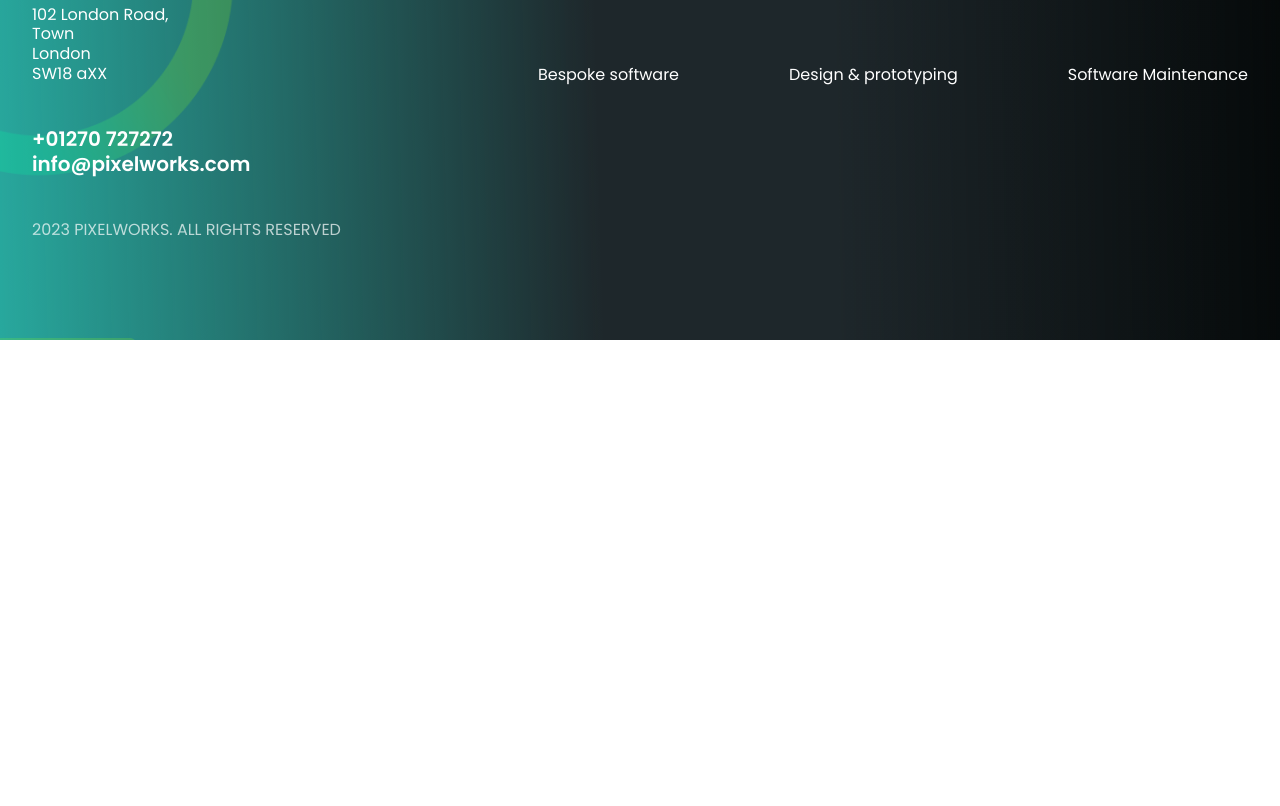
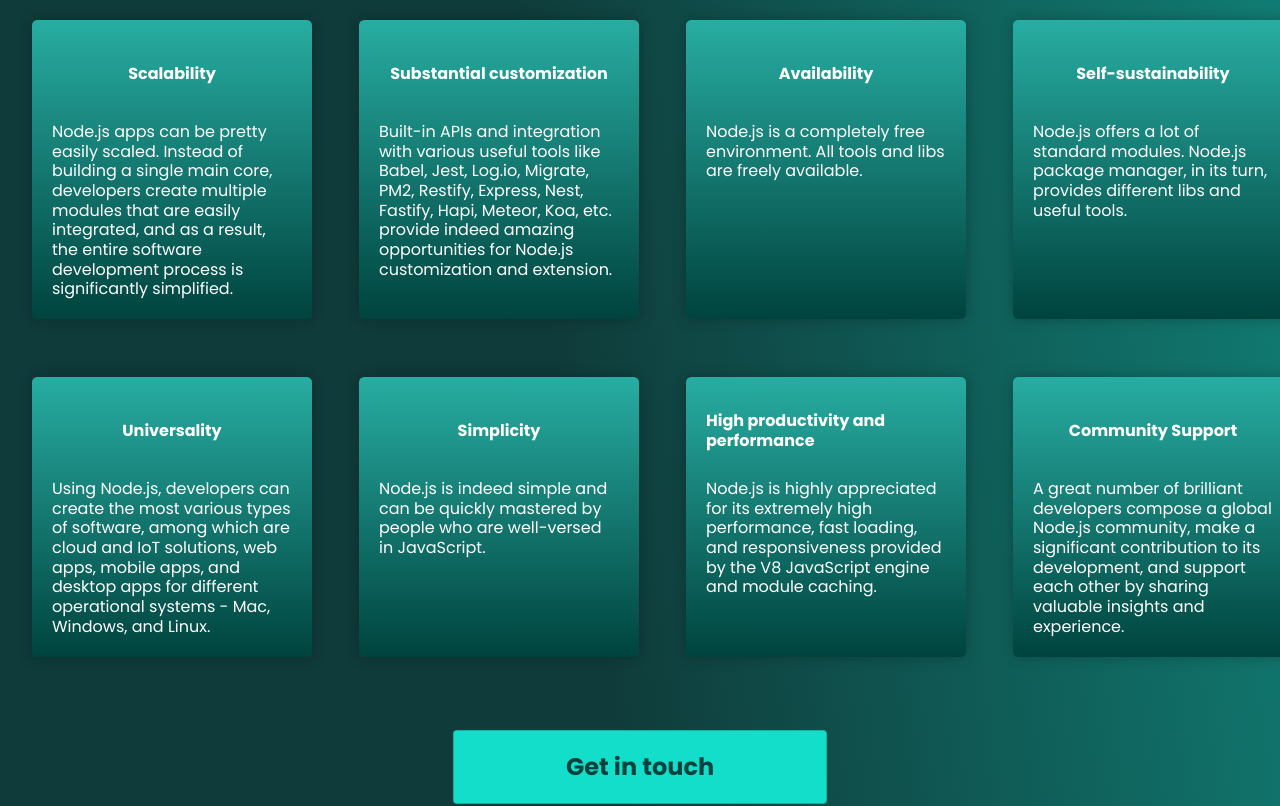
Before and after one commit to mosesmawuru/pixelworks-frontend-react, a React (Create React App) app: page /speciality in a window 1280 px wide. Shown: the part 1695-2501 px from the top of the page. Before the commit the page ends 2035 px from the top, so only its background shows below. Built offline with nearby package versions, Linux system fonts and the light colour scheme.

Commit message:
feat: advantages section created

```diff
--- a/src/components/Button/index.tsx
+++ b/src/components/Button/index.tsx
@@ -19,12 +19,15 @@ export const Button: React.FC<ButtonProps> = ({
   onClick,
   label,
   height,
+  className,
 }) => {
   return (
     <ButtonWrapper
+      className={className}
       onClick={onClick}
       style={{
-        width: width ? width + "px" : "100%",
+        maxWidth: width ? width + "px" : "100%",
+        width: "100%",
         height: height ? height + "px" : "40px",
         color: fColor ? fColor : "#fff",
         background: bgColor ? bgColor : "#13DEC9",
--- /dev/null
+++ b/src/components/GradientCard/index.tsx
@@ -0,0 +1,29 @@
+// @import npm modules
+import React from "react";
+
+// @import styled-components
+import { GradientCardWrapper } from "./styles";
+
+export type GradientCardProps = {
+  icon?: string;
+  title?: string;
+  desc?: string;
+};
+
+export const GradientCard: React.FC<GradientCardProps> = ({
+  title,
+  desc,
+  icon,
+}) => {
+  return (
+    <GradientCardWrapper>
+      {icon && (
+        <div>
+          <img src={icon} alt="" />
+        </div>
+      )}
+      <h4>{title}</h4>
+      <p>{desc}</p>
+    </GradientCardWrapper>
+  );
+};
--- /dev/null
+++ b/src/components/GradientCard/styles.ts
@@ -0,0 +1,29 @@
+import styled from "styled-components";
+
+export const GradientCardWrapper = styled.div`
+  background: linear-gradient(180deg, #28ada2 0%, #00433e 100%);
+  box-sizing: border-box;
+  box-shadow: 0px 0px 14px rgba(0, 0, 0, 0.25);
+  border-radius: 5.24351px;
+  height: 100%;
+  color: #ffffff;
+  padding: 20px;
+  & > :not(:first-child) {
+    margin-top: 14px;
+  }
+  h4 {
+    width: 240px;
+    height: 68px;
+    display: flex;
+    align-items: center;
+    justify-content: center;
+    font-weight: 700;
+    font-size: 16px;
+    line-height: 123%;
+  }
+  p {
+    font-weight: 400;
+    font-size: 16px;
+    line-height: 123%;
+  }
+`;
--- a/src/components/index.ts
+++ b/src/components/index.ts
@@ -1,4 +1,5 @@
 export * from "./Input";
 export * from "./Checkbox";
 export * from "./Button";
+export * from "./GradientCard";
 export * from "./RequestQuoteCard";
--- /dev/null
+++ b/src/modules/speciality/advantages/index.tsx
@@ -0,0 +1,37 @@
+// @import npm modules
+import React from "react";
+
+// @import styled-components
+import {
+  AdvantagesCardGrid,
+  AdvantagesContainer,
+  AdvantagesWrapper,
+} from "./styles";
+
+// @import page data
+import { advantagesData } from "../data";
+import { Button, GradientCard } from "../../../components";
+
+export const Advantages: React.FC = () => {
+  return (
+    <AdvantagesWrapper>
+      <AdvantagesContainer className="container">
+        <h1>
+          Advantages of using <span>Node.js</span>
+        </h1>
+        <AdvantagesCardGrid>
+          {advantagesData.map((item, key) => (
+            <GradientCard key={key} title={item.title} desc={item.desc} />
+          ))}
+        </AdvantagesCardGrid>
+        <Button
+          label="Get in touch"
+          className="advantage-button"
+          width={372}
+          height={72}
+          fColor="#00433E"
+        />
+      </AdvantagesContainer>
+    </AdvantagesWrapper>
+  );
+};
--- /dev/null
+++ b/src/modules/speciality/advantages/styles.ts
@@ -0,0 +1,38 @@
+import styled from "styled-components";
+
+export const AdvantagesWrapper = styled.div`
+  background: linear-gradient(
+      261.8deg,
+      rgba(19, 222, 201, 0.4) 1.67%,
+      rgba(15, 59, 58, 0) 56.3%
+    ),
+    #0f3b3a;
+`;
+
+export const AdvantagesContainer = styled.div`
+  padding: 109px 0 59px;
+  color: #ffffff;
+  h1 {
+    margin-bottom: 58px;
+    font-weight: 400;
+    font-size: 36px;
+    line-height: 123%;
+    span {
+      color: #13dec9;
+      font-weight: 700;
+    }
+  }
+  .advantage-button {
+    font-weight: 700;
+    font-size: 24px;
+    line-height: 123%;
+    margin: auto;
+    margin-top: 73px;
+  }
+`;
+
+export const AdvantagesCardGrid = styled.div`
+  display: grid;
+  grid-template-columns: repeat(4, 1fr);
+  grid-gap: 58px 47px;
+`;
--- a/src/modules/speciality/data.ts
+++ b/src/modules/speciality/data.ts
@@ -31,3 +31,38 @@ export const whyCheckboxData = [
   "Microsoft",
   "Netflix",
 ];
+
+export const advantagesData = [
+  {
+    title: "Scalability",
+    desc: "Node.js apps can be pretty easily scaled. Instead of building a single main core, developers create multiple modules that are easily integrated, and as a result, the entire software development process is significantly simplified.",
+  },
+  {
+    title: "Substantial customization",
+    desc: "Built-in APIs and integration with various useful tools like Babel, Jest, Log.io, Migrate, PM2, Restify, Express, Nest, Fastify, Hapi, Meteor, Koa, etc. provide indeed amazing opportunities for Node.js customization and extension.",
+  },
+  {
+    title: "Availability",
+    desc: "Node.js is a completely free environment. All tools and libs are freely available.",
+  },
+  {
+    title: "Self-sustainability",
+    desc: "Node.js offers a lot of standard modules. Node.js package manager, in its turn, provides different libs and useful tools.",
+  },
+  {
+    title: "Universality",
+    desc: "Using Node.js, developers can create the most various types of software, among which are cloud and IoT solutions, web apps, mobile apps, and desktop apps for different operational systems - Mac, Windows, and Linux.",
+  },
+  {
+    title: "Simplicity",
+    desc: "Node.js is indeed simple and can be quickly mastered by people who are well-versed in JavaScript.",
+  },
+  {
+    title: "High productivity and performance",
+    desc: "Node.js is highly appreciated for its extremely high performance, fast loading, and responsiveness provided by the V8 JavaScript engine and module caching.",
+  },
+  {
+    title: "Community Support",
+    desc: "A great number of brilliant developers compose a global Node.js community, make a significant contribution to its development, and support each other by sharing valuable insights and experience.",
+  },
+];
--- a/src/modules/speciality/index.ts
+++ b/src/modules/speciality/index.ts
@@ -1,2 +1,3 @@
 export * from "./landing";
 export * from "./why";
+export * from "./advantages";
--- a/src/pages/speciality/index.tsx
+++ b/src/pages/speciality/index.tsx
@@ -2,13 +2,18 @@
 import React from "react";
 
 // @import page modules
-import { SpecialityLanding, WhyUseNodeJS } from "../../modules/speciality";
+import {
+  Advantages,
+  SpecialityLanding,
+  WhyUseNodeJS,
+} from "../../modules/speciality";
 
 export const Speciality: React.FC = () => {
   return (
     <div>
       <SpecialityLanding />
       <WhyUseNodeJS />
+      <Advantages />
     </div>
   );
 };
```
Also changed, not shown: public/images/Speciality Timelines.png (added).
